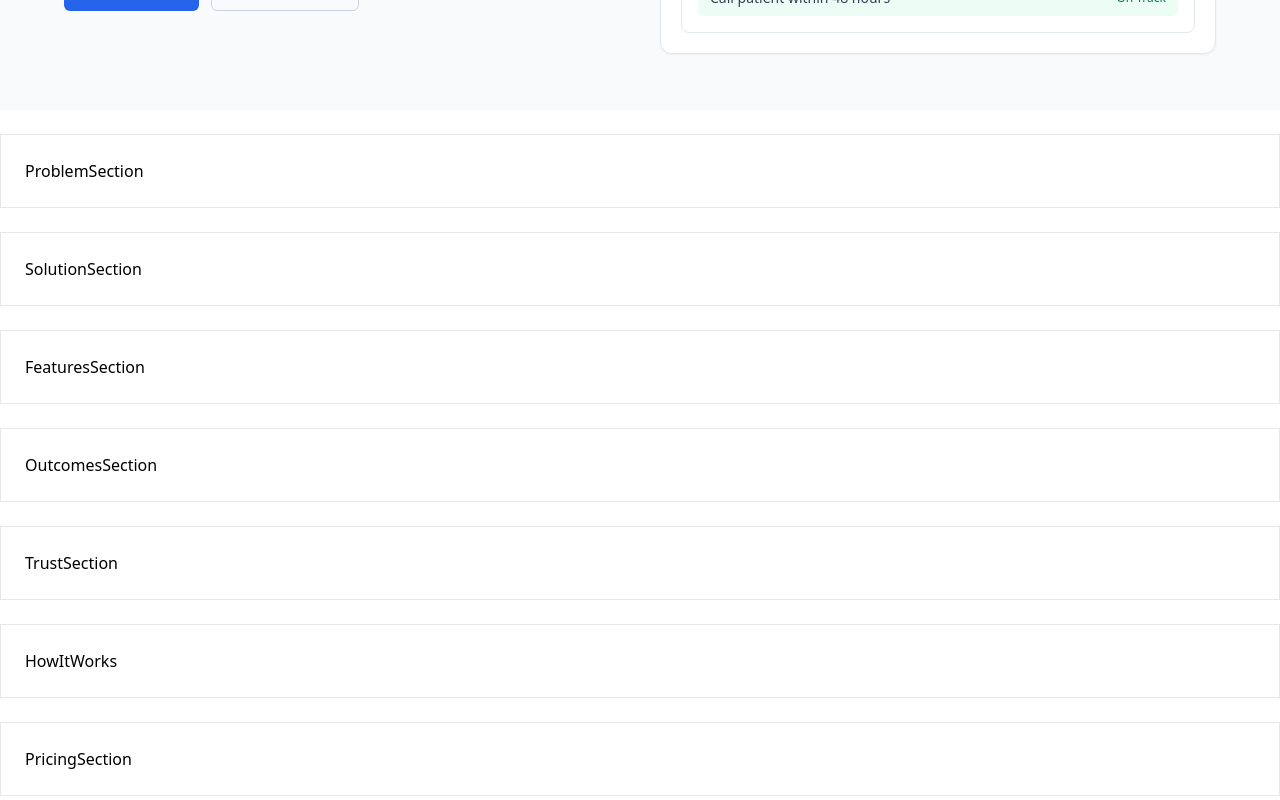
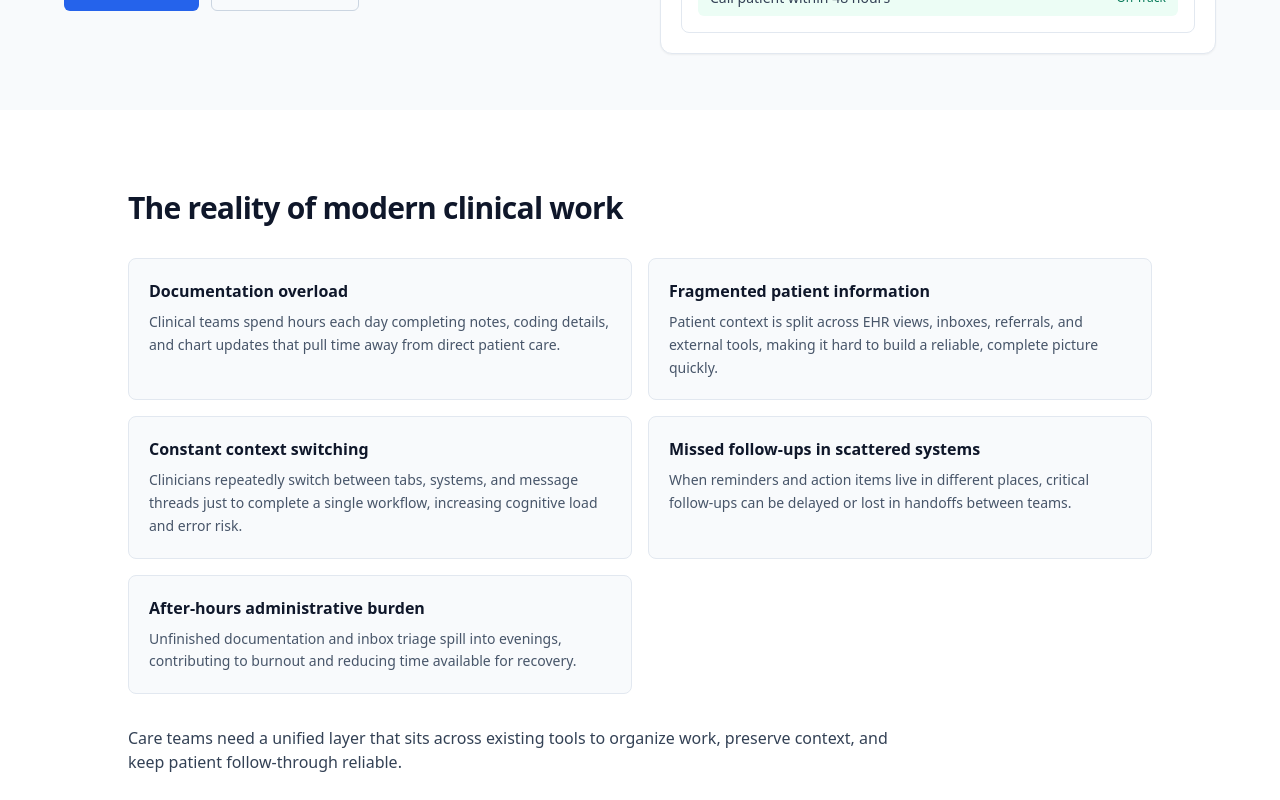
Before and after one commit to shannel890/ClarityFlow, a Next.js app: page / in a window 1280 px wide. Shown: the part 520-1320 px from the top of the page. Built offline with nearby package versions, Linux system fonts and the light colour scheme.

Commit message:
Implement calm healthcare Problem section content
Agent-Logs-Url: https://github.com/shannel890/ClarityFlow/sessions/822d55e4-9fed-4d2e-ad84-34db17b52285

Co-authored-by: shannel890 <197056075+shannel890@users.noreply.github.com>

```diff
--- a/components/ProblemSection.tsx
+++ b/components/ProblemSection.tsx
@@ -1,3 +1,61 @@
 export default function ProblemSection() {
-  return <section className="border p-6">ProblemSection</section>;
+  const problems = [
+    {
+      title: "Documentation overload",
+      description:
+        "Clinical teams spend hours each day completing notes, coding details, and chart updates that pull time away from direct patient care.",
+    },
+    {
+      title: "Fragmented patient information",
+      description:
+        "Patient context is split across EHR views, inboxes, referrals, and external tools, making it hard to build a reliable, complete picture quickly.",
+    },
+    {
+      title: "Constant context switching",
+      description:
+        "Clinicians repeatedly switch between tabs, systems, and message threads just to complete a single workflow, increasing cognitive load and error risk.",
+    },
+    {
+      title: "Missed follow-ups in scattered systems",
+      description:
+        "When reminders and action items live in different places, critical follow-ups can be delayed or lost in handoffs between teams.",
+    },
+    {
+      title: "After-hours administrative burden",
+      description:
+        "Unfinished documentation and inbox triage spill into evenings, contributing to burnout and reducing time available for recovery.",
+    },
+  ];
+
+  return (
+    <section className="bg-white px-6 py-14 md:px-10">
+      <div className="mx-auto max-w-5xl space-y-8">
+        <h2 className="text-2xl font-semibold tracking-tight text-slate-900 md:text-3xl">
+          The reality of modern clinical work
+        </h2>
+
+        <div className="grid gap-4 md:grid-cols-2">
+          {problems.map((problem) => (
+            <article
+              key={problem.title}
+              className="rounded-lg border border-slate-200 bg-slate-50 p-5"
+            >
+              <h3 className="text-base font-semibold text-slate-900">
+                {problem.title}
+              </h3>
+              <p className="mt-2 text-sm leading-relaxed text-slate-600">
+                {problem.description}
+              </p>
+            </article>
+          ))}
+        </div>
+
+        <p className="max-w-3xl text-sm leading-relaxed text-slate-700 md:text-base">
+          Care teams need a unified layer that sits across existing tools to
+          organize work, preserve context, and keep patient follow-through
+          reliable.
+        </p>
+      </div>
+    </section>
+  );
 }
```
